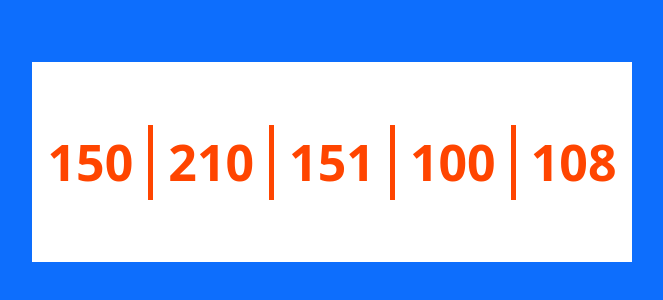
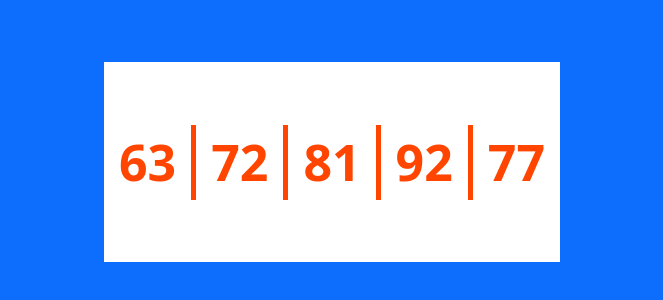
Before and after one commit to manuelguariglia21/js-simon, a plain HTML site: page index.html in a window 1280 px wide. Shown: the part 238-538 px from the top of the page, without its empty margins (308-971 px from the left). Drawn offline with nearby package versions, Linux system fonts and the light colour scheme.

Commit message:
fix print

```diff
--- a/index.html
+++ b/index.html
@@ -12,11 +12,11 @@
   <main class="d-flex justify-content-center align-items-center vw-100 vh-100 bg-primary">
 
     <div id="mg-numbers" class="mg-numbers-box min-vw-20 h-25 bg-white d-flex align-items-center justify-content-center flex-nowrap">
-      <div class="number">150</div>
+      <!-- <div class="number">150</div>
       <div class="number">210</div>
       <div class="number">151</div>
       <div class="number">100</div>
-      <div class="number">108</div>
+      <div class="number">108</div> -->
     </div>
 
   </main>
--- a/js/script.js
+++ b/js/script.js
@@ -15,9 +15,17 @@
 const numbers = [];
 
 // 1. , 2. , 3.
+addRandomNumbersToArray(5, numbers, 0, 100);
+  console.log(numbers);
 
-addRandomNumbersToArray(5, numbers, 0, 100);
-console.log(numbers);
+const numbersBox = document.getElementById('mg-numbers');
+for(let number of numbers){
+  const numberPrinted = document.createElement('div');
+  numberPrinted.className = 'number';
+  numbersBox.append(numberPrinted);
+  numberPrinted.innerHTML = ` ${number}`;
+}
+
 
 
 
```
